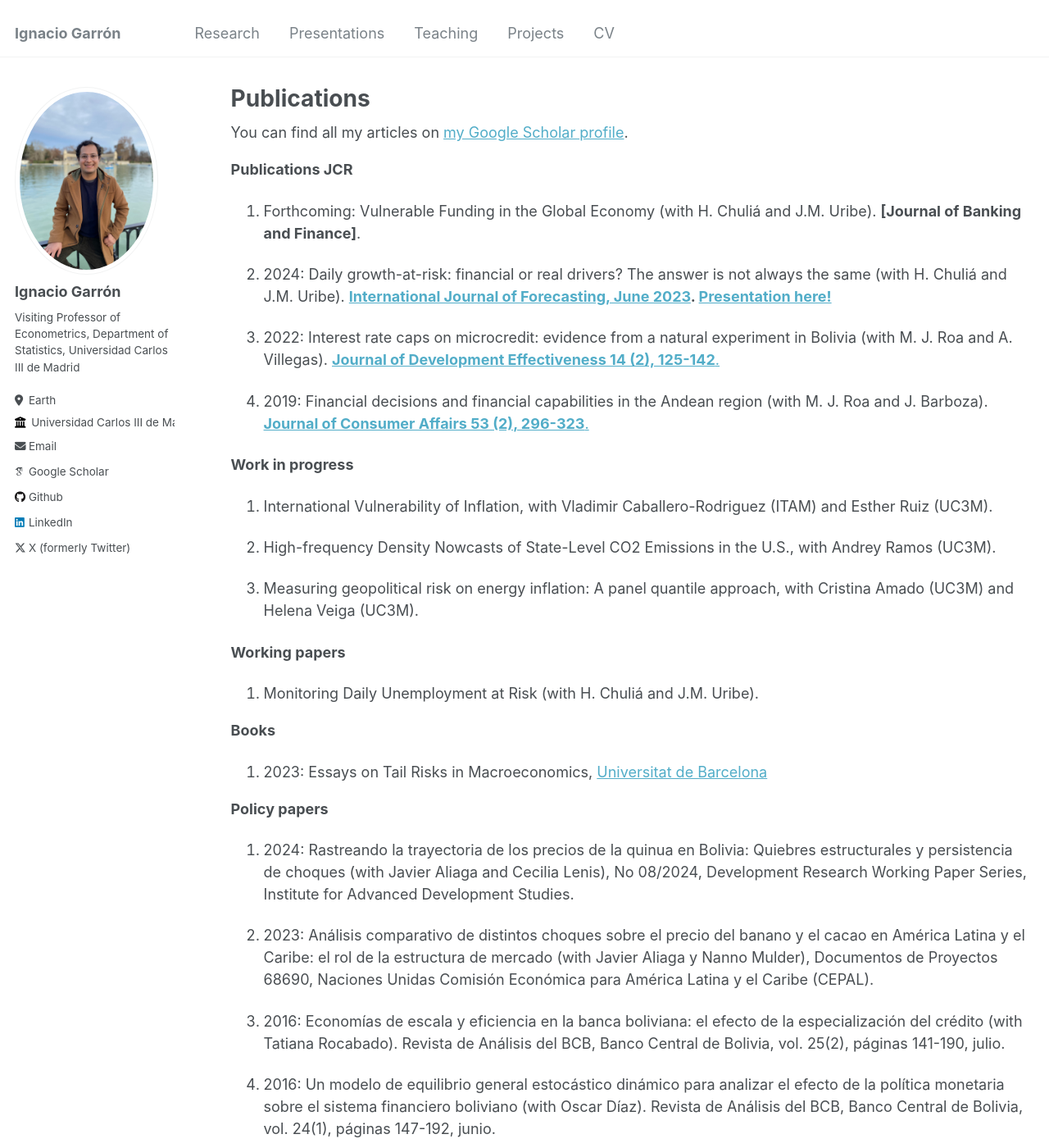
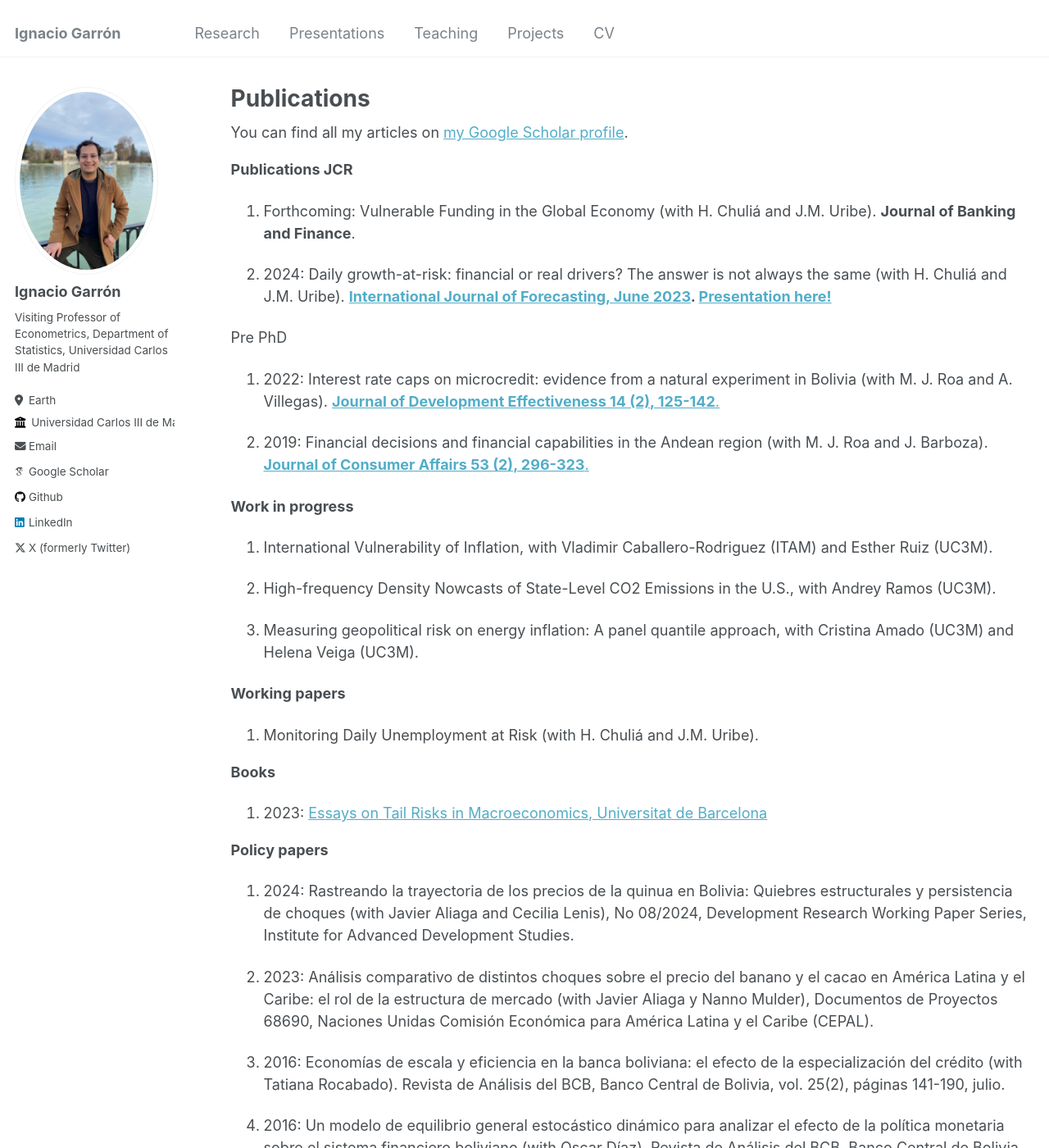
Before and after one commit to IgnacioGarron/IgnacioGarron.github.io, a Jekyll site: the page built from _pages/publications.md, in a window 1280 px wide and 1400 px high. Shown: the whole window at 82% size. Built offline with Jekyll 4.4.1, drawn with Linux system fonts in a browser that asks for light colours; some web fonts are replaced.

Commit message:
Update publications.md

```diff
--- a/_pages/publications.md
+++ b/_pages/publications.md
@@ -12,13 +12,15 @@
 
 **Publications JCR**
 
-1. Forthcoming: Vulnerable Funding in the Global Economy (with H. Chuliá and J.M. Uribe). **[Journal of Banking and Finance]**.
+1. Forthcoming: Vulnerable Funding in the Global Economy (with H. Chuliá and J.M. Uribe). **Journal of Banking and Finance**.
 
-1. 2024: Daily growth-at-risk: financial or real drivers? The answer is not always the same (with H. Chuliá and J.M. Uribe). **[International Journal of Forecasting, June 2023](https://www.sciencedirect.com/science/article/pii/S0169207023000511). [Presentation here!](/files/Chapter_2_presentation.pdf)**
+2. 2024: Daily growth-at-risk: financial or real drivers? The answer is not always the same (with H. Chuliá and J.M. Uribe). **[International Journal of Forecasting, June 2023](https://www.sciencedirect.com/science/article/pii/S0169207023000511). [Presentation here!](/files/Chapter_2_presentation.pdf)**
 
-2. 2022: Interest rate caps on microcredit: evidence from a natural experiment in Bolivia (with M. J. Roa and A. Villegas). [**Journal of Development Effectiveness 14 (2), 125-142**.](https://www.tandfonline.com/doi/abs/10.1080/19439342.2021.1968934)
+Pre PhD
 
-3. 2019: Financial decisions and financial capabilities in the Andean region (with M. J. Roa and J. Barboza). [**Journal of Consumer Affairs 53 (2), 296-323**.](https://onlinelibrary.wiley.com/doi/abs/10.1111/joca.12187)
+3. 2022: Interest rate caps on microcredit: evidence from a natural experiment in Bolivia (with M. J. Roa and A. Villegas). [**Journal of Development Effectiveness 14 (2), 125-142**.](https://www.tandfonline.com/doi/abs/10.1080/19439342.2021.1968934)
+
+4. 2019: Financial decisions and financial capabilities in the Andean region (with M. J. Roa and J. Barboza). [**Journal of Consumer Affairs 53 (2), 296-323**.](https://onlinelibrary.wiley.com/doi/abs/10.1111/joca.12187)
 
 **Work in progress**
 
@@ -35,7 +37,7 @@
 
 **Books**
 
-1. 2023: Essays on Tail Risks in Macroeconomics, [Universitat de Barcelona](https://www.tesisenred.net/handle/10803/688864#page=1)
+1. 2023: [Essays on Tail Risks in Macroeconomics, Universitat de Barcelona](https://www.tesisenred.net/handle/10803/688864#page=1)
 
 
 **Policy papers**
```
